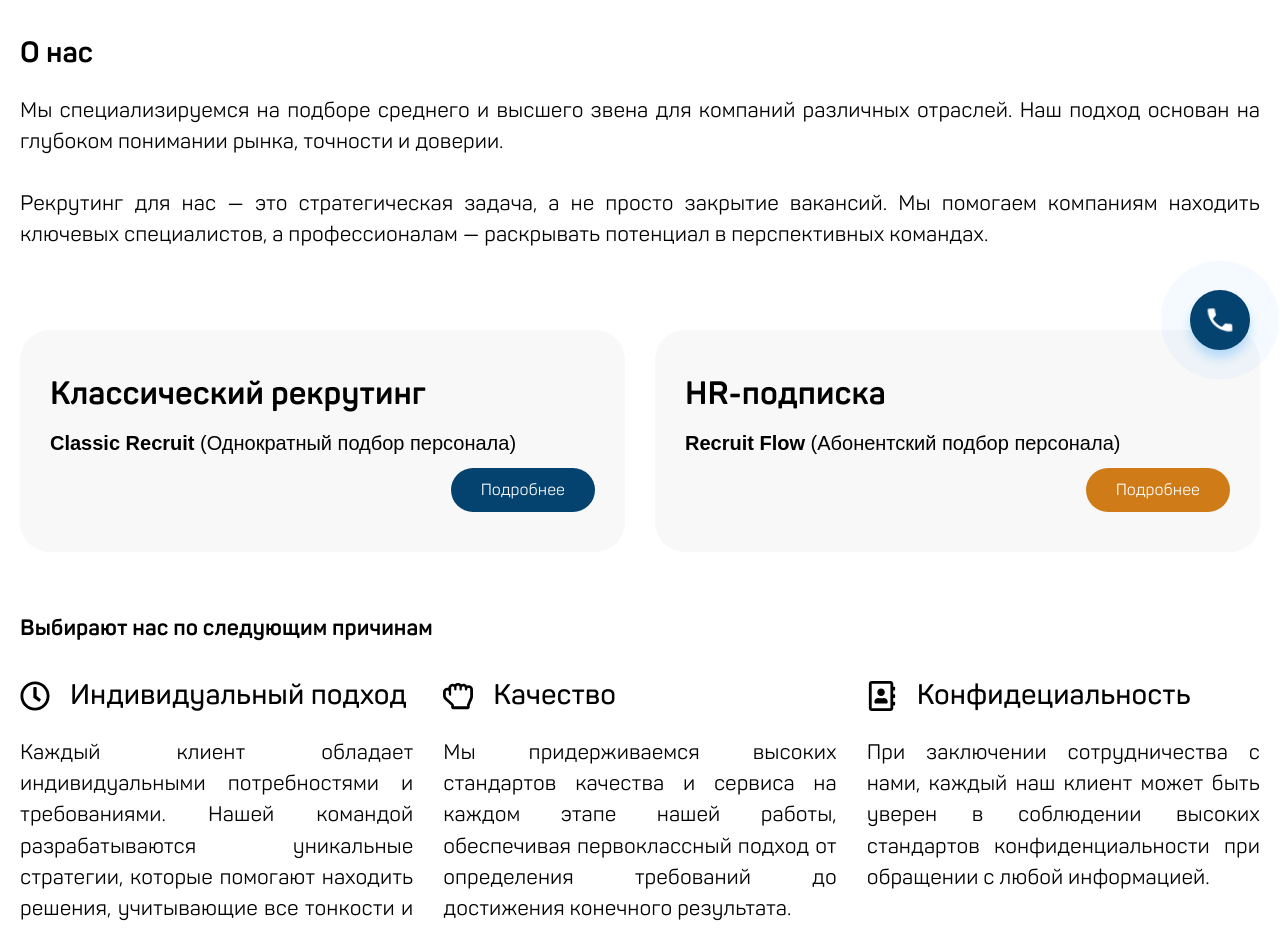
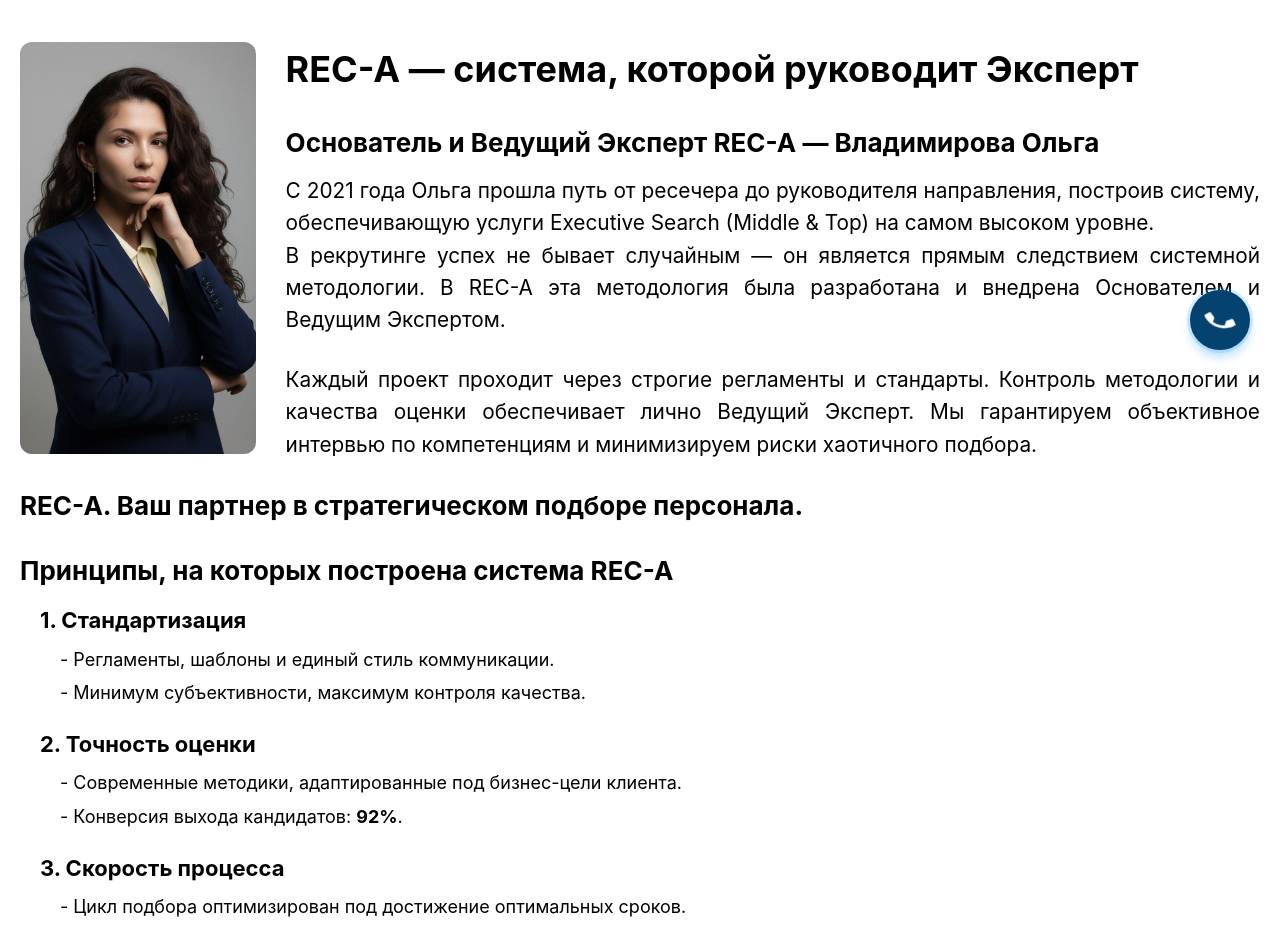
Before and after one commit to olga1124/RECA.KZ, a Next.js app: page / in a window 1280 px wide. Shown: the part 420-1351 px from the top of the page. Built offline with nearby package versions, Linux system fonts and the light colour scheme.

Commit message:
photo with description

```diff
--- a/src/assets/styles/globals.css
+++ b/src/assets/styles/globals.css
@@ -935,3 +935,74 @@ input[type="checkbox"]:checked::before {
     }
 }
 /* CallbackBtn */
+
+
+.reca-wrapper {
+    font-family: "Inter", sans-serif;
+    line-height: 1.55;
+    font-size: 18px;
+    text-align: justify;
+}
+
+/* Фото слева */
+.reca-photo {
+    float: left;
+    width: 41%;
+    margin: 0 30px 20px 0;
+    border-radius: 12px;
+    object-fit: cover;
+}
+
+@media (min-width: 768px) {
+    .reca-photo {
+        width: 19%;
+    }
+}
+
+/* Заголовки */
+.reca-wrapper h2 {
+    font-size: 36px;     /* крупный главный заголовок */
+    font-weight: 700;
+    margin-top: 10px;
+    margin-bottom: 15px;
+}
+
+.reca-wrapper h3 {
+    font-size: 26px;     /* подзаголовки разделов */
+    font-weight: 700;
+    margin-top: 25px;
+    margin-bottom: 12px;
+}
+
+.reca-wrapper h4 {
+    font-size: 20px;     /* заголовки маленьких блоков */
+    font-weight: 600;
+    margin-top: 20px;
+    margin-bottom: 8px;
+}
+
+.reca-list {
+    margin: 0;
+    padding-left: 20px;
+    font-size: 18px;
+    line-height: 1.55;
+}
+
+.reca-list > li {
+    margin-bottom: 20px;
+}
+
+.reca-list > li > strong {
+    font-size: 22px;
+    display: block;
+    margin-bottom: 6px;
+}
+
+.reca-list ul {
+    margin-top: 8px;
+    padding-left: 20px;
+}
+
+.reca-list ul li {
+    margin-bottom: 6px;
+}
--- a/src/sections/AboutUs/index.tsx
+++ b/src/sections/AboutUs/index.tsx
@@ -2,9 +2,9 @@ const AboutUs = () => {
 	return (
 		<div className="about-container">
 			<div className="about-content">
-				<h2>О нас</h2>
-				<div className="information">
-					{/* <p>
+				{/* <h2>О нас</h2> */}
+				{/*<div className="information">
+					 <p>
                         Осуществляем подбор персонала на должности среднего и высшего звена для компаний различного профиля.
                         Индивидуальный подход для всех сторон способствуют развитию доверительных отношений на рынке труда.
                     </p>
@@ -15,11 +15,76 @@ const AboutUs = () => {
                         Правильный выбор сотрудника - это ключ к успеху любой компании, и наша цель - сделать
                         этот процесс максимально эффективным и приятным для всех сторон предоставляя качественные услуги,
                         основанные на передовых технологиях и максимально удовлетворяющие потребности как работодателей, так и соискателей.
-                    </p> */}
+                    </p>
 					<p>Мы специализируемся на подборе среднего и высшего звена для компаний различных отраслей. Наш подход основан на глубоком понимании рынка, точности и доверии.
 					</p>
 					<p>Рекрутинг для нас — это стратегическая задача, а не просто закрытие вакансий. Мы помогаем компаниям находить ключевых специалистов, а профессионалам — раскрывать потенциал в перспективных командах.</p>
+				</div> */}
+				<div className="reca-wrapper">
+					<img src="/reca-founder.jpeg" alt="Владимирова Ольга" className="reca-photo" />
+
+					<h2>REC-A — система, которой руководит Эксперт</h2>
+
+					<h3>Основатель и Ведущий Эксперт REC-A — Владимирова Ольга</h3>
+
+					<p>
+						С 2021 года Ольга прошла путь от ресечера до руководителя направления,
+						построив систему, обеспечивающую услуги Executive Search (Middle & Top)
+						на самом высоком уровне.
+					</p>
+
+					<p>
+						В рекрутинге успех не бывает случайным — он является прямым следствием
+						системной методологии. В REC-A эта методология была разработана и внедрена
+						Основателем и Ведущим Экспертом.
+					</p>
+					<br />
+					<p>
+						Каждый проект проходит через строгие регламенты и стандарты.
+						Контроль методологии и качества оценки обеспечивает лично Ведущий Эксперт.
+						Мы гарантируем объективное интервью по компетенциям и минимизируем риски хаотичного подбора.
+					</p>
+
+					<h3>REC-A. Ваш партнер в стратегическом подборе персонала.</h3>
+					<h3>Принципы, на которых построена система REC-A</h3>
+
+					<ul className="reca-list">
+						<li>
+							<strong>1. Стандартизация</strong>
+							<ul>
+								<li>- Регламенты, шаблоны и единый стиль коммуникации.</li>
+								<li>- Минимум субъективности, максимум контроля качества.</li>
+							</ul>
+						</li>
+
+						<li>
+							<strong>2. Точность оценки</strong>
+							<ul>
+								<li>- Современные методики, адаптированные под бизнес-цели клиента.</li>
+								<li>- Конверсия выхода кандидатов: <strong>92%</strong>.</li>
+							</ul>
+						</li>
+
+						<li>
+							<strong>3. Скорость процесса</strong>
+							<ul>
+								<li>- Цикл подбора оптимизирован под достижение оптимальных сроков.</li>
+								<li>- Средний срок закрытия вакансий: <strong>7–18 рабочих дней</strong>.</li>
+							</ul>
+						</li>
+
+						<li>
+							<strong>4. Лояльность клиентов</strong>
+							<ul>
+								<li>- Стандартизированная работа и экспертный надзор дают стабильный результат.</li>
+								<li>- <strong>80% клиентов</strong> возвращаются с новыми проектами.</li>
+							</ul>
+						</li>
+					</ul>
+
+
 				</div>
+
 			</div>
 		</div>
 	)
```
Also changed, not shown: public/reca-founder.jpeg (added), 1 other file (tests, documents, lock files or other folders).
